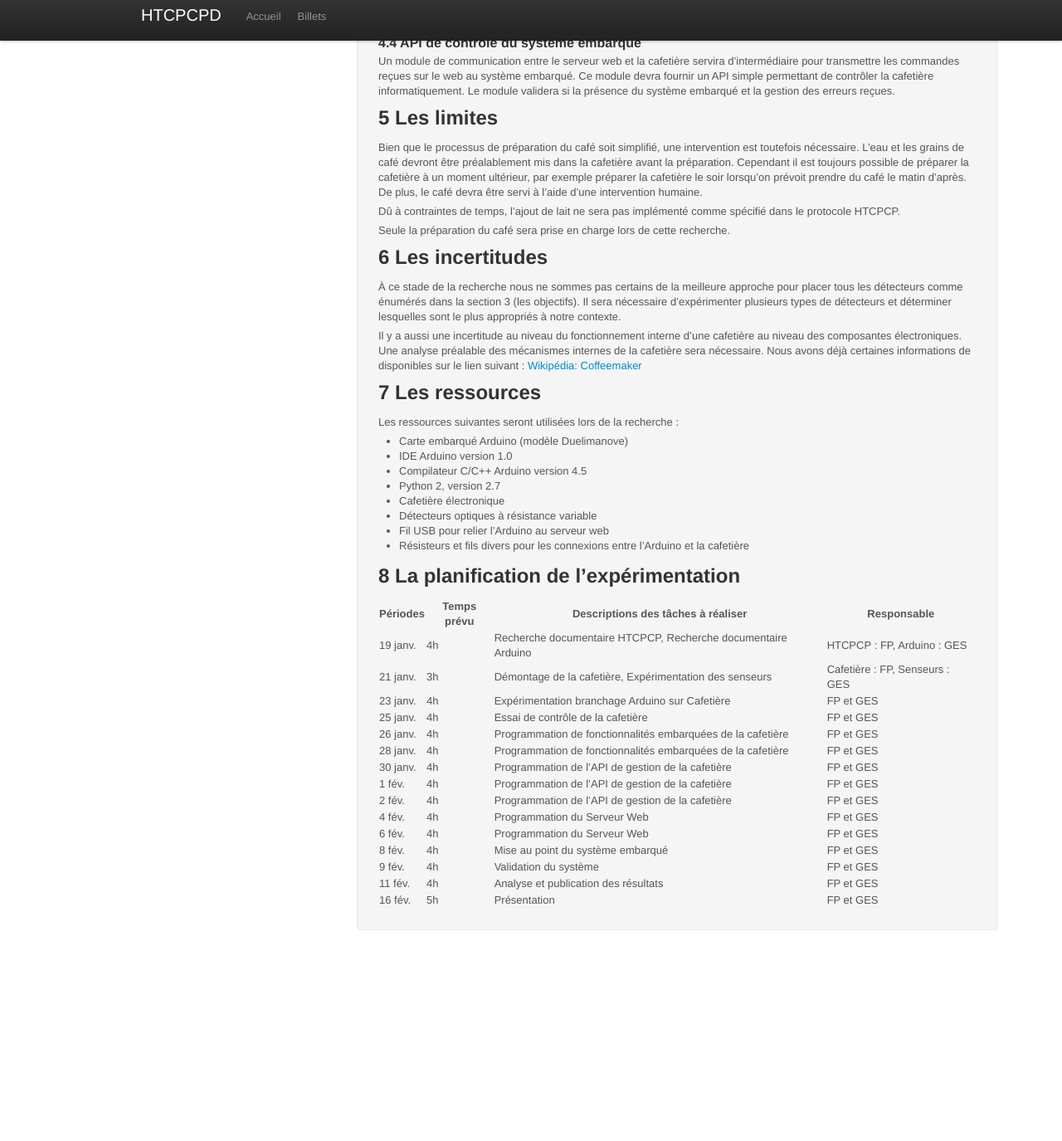
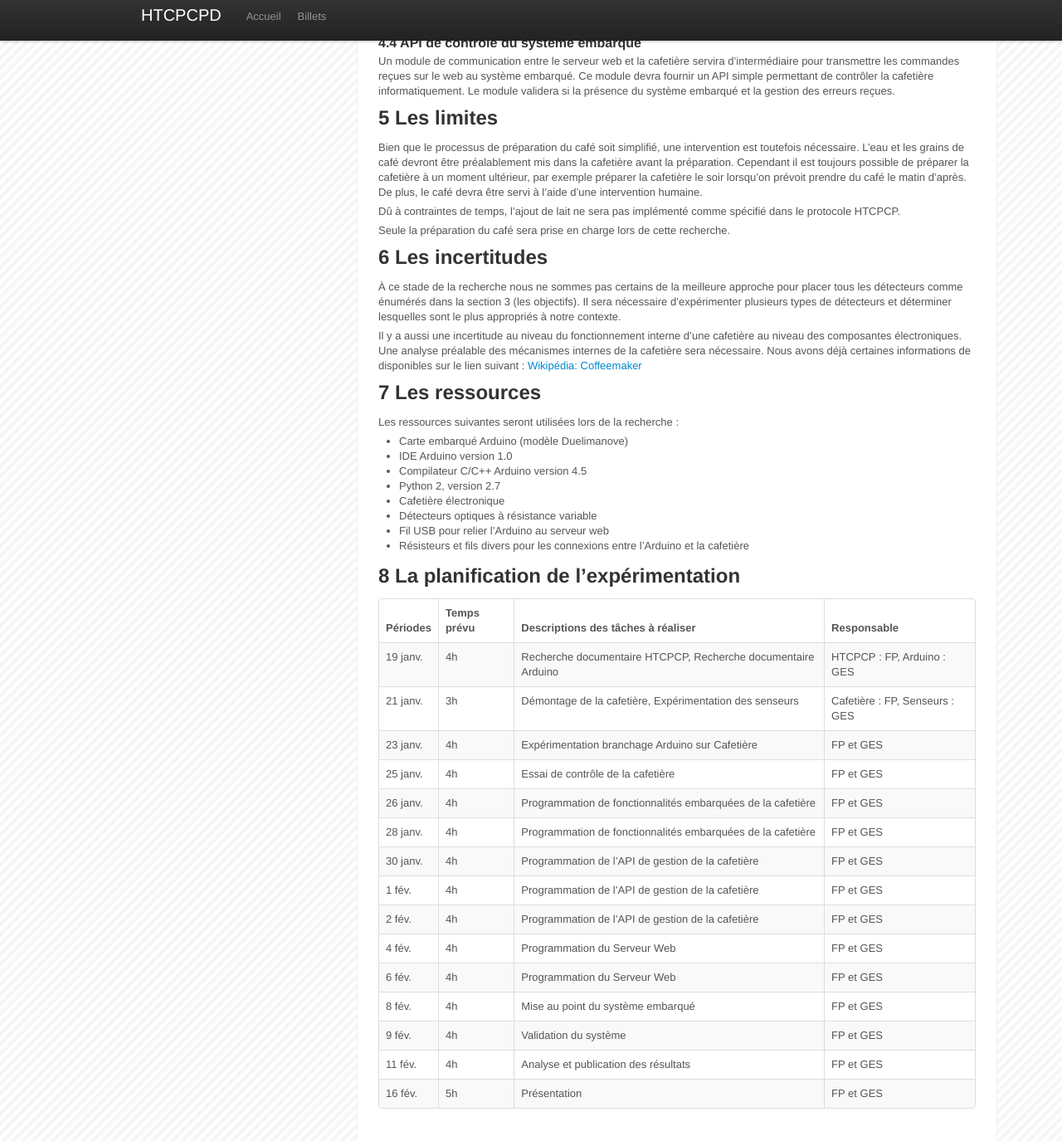
Before and after one commit to gelendir/htcpcpd, a Jekyll site: the page built from pages/proposition-de-recherche.md, in a window 1280 px wide and 1400 px high, scrolled down 1510 px. Shown: the top 1375 px of the window at 83% size. Built offline with Jekyll 4.4.1, drawn with Linux system fonts in a browser that asks for light colours; before the commit the page ends 2651 px from its top, so only the background shows below that.

Commit message:
tweak css

```diff
--- a/css/custom.css
+++ b/css/custom.css
@@ -1,5 +1,6 @@
 body {
     padding-top: 60px;
+    background-image: url(../img/background.png)
 }
 
 .fluid-container {
@@ -24,6 +25,11 @@
     line-height: 1;
 }
 
+.post {
+    background-color: white;
+    /* background-color: #F5F9FF; */
+}
+
 .post h1 {
     line-height: 1;
 }
@@ -46,3 +52,77 @@
 .nav.list {
     margin-bottom: 1em;
 }
+
+table {
+  border: 1px solid #ddd;
+  border-collapse: separate;
+  *border-collapse: collapsed;
+  -webkit-border-radius: 4px;
+  -moz-border-radius: 4px;
+  border-radius: 4px;
+}
+table th + th,
+table td + td,
+table th + td,
+table td + th {
+  border-left: 1px solid #ddd;
+}
+table thead:first-child tr:first-child th,
+table tbody:first-child tr:first-child th,
+table tbody:first-child tr:first-child td {
+  border-top: 0;
+}
+table thead:first-child tr:first-child th:first-child,
+table tbody:first-child tr:first-child td:first-child {
+  -webkit-border-radius: 4px 0 0 0;
+  -moz-border-radius: 4px 0 0 0;
+  border-radius: 4px 0 0 0;
+}
+table thead:first-child tr:first-child th:last-child,
+table tbody:first-child tr:first-child td:last-child {
+  -webkit-border-radius: 0 4px 0 0;
+  -moz-border-radius: 0 4px 0 0;
+  border-radius: 0 4px 0 0;
+}
+table thead:last-child tr:last-child th:first-child,
+table tbody:last-child tr:last-child td:first-child {
+  -webkit-border-radius: 0 0 0 4px;
+  -moz-border-radius: 0 0 0 4px;
+  border-radius: 0 0 0 4px;
+}
+table thead:last-child tr:last-child th:last-child,
+table tbody:last-child tr:last-child td:last-child {
+  -webkit-border-radius: 0 0 4px 0;
+  -moz-border-radius: 0 0 4px 0;
+  border-radius: 0 0 4px 0;
+}
+table tbody tr:nth-child(odd) td,
+table tbody tr:nth-child(odd) th {
+  background-color: #f9f9f9;
+}
+
+table {
+  width: 100%;
+  margin-bottom: 18px;
+}
+table th,
+table td {
+  padding: 8px;
+  line-height: 18px;
+  text-align: left;
+  border-top: 1px solid #ddd;
+}
+table th {
+  font-weight: bold;
+  vertical-align: bottom;
+}
+table td {
+  vertical-align: top;
+}
+table thead:first-child tr th,
+table thead:first-child tr td {
+  border-top: 0;
+}
+table tbody + tbody {
+  border-top: 2px solid #ddd;
+}
```
Also changed, not shown: img/background.png (added).
